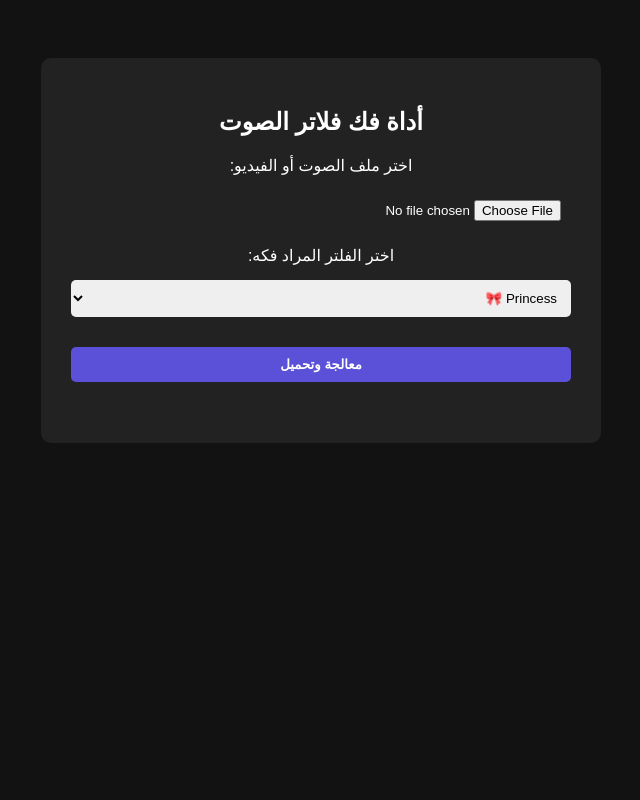
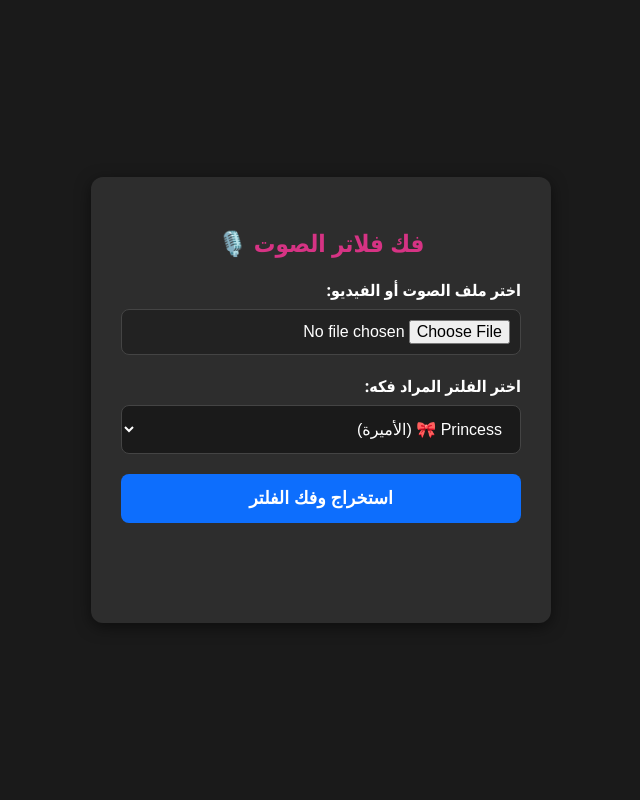
Before and after one commit to ObadaAmk1/revurse_insta_voice, a Flask app: page / in a window 1280 px wide. Shown: the whole page, without its empty margins (319-959 px from the left). Run offline with Flask 3, Linux system fonts and the light colour scheme.

Commit message:
Update index.html

```diff
--- a/templates/index.html
+++ b/templates/index.html
@@ -2,40 +2,75 @@
 <html lang="ar" dir="rtl">
 <head>
     <meta charset="UTF-8">
+    <meta name="viewport" content="width=device-width, initial-scale=1.0, maximum-scale=1.0, user-scalable=no">
     <title>أداة عكس فلاتر إنستغرام</title>
     <style>
-        body { font-family: Arial, sans-serif; padding: 50px; background-color: #121212; color: white; text-align: center; }
-        .container { max-width: 500px; margin: auto; background: #222; padding: 30px; border-radius: 10px; }
-        select, input, button { width: 100%; padding: 10px; margin: 15px 0; border-radius: 5px; border: none; }
-        button { background-color: #5b51d8; color: white; cursor: pointer; font-weight: bold; }
-        button:hover { background-color: #4a41b5; }
+        body {
+            font-family: 'Segoe UI', Tahoma, Geneva, Verdana, sans-serif;
+            background-color: #1a1a1a;
+            color: #fff;
+            display: flex;
+            justify-content: center;
+            align-items: center;
+            min-height: 100vh;
+            margin: 0;
+            padding: 20px;
+            box-sizing: border-box;
+        }
+        .container {
+            background: #2d2d2d;
+            padding: 30px;
+            border-radius: 12px;
+            box-shadow: 0 4px 15px rgba(0,0,0,0.5);
+            width: 100%;
+            max-width: 400px;
+            text-align: center;
+        }
+        h2 { margin-bottom: 20px; color: #d63384; font-size: 1.5rem; }
+        label { display: block; text-align: right; margin-bottom: 8px; font-weight: bold; }
+        select, input, button {
+            width: 100%;
+            padding: 14px;
+            margin-bottom: 20px;
+            border-radius: 8px;
+            border: 1px solid #444;
+            background: #1a1a1a;
+            color: white;
+            box-sizing: border-box;
+            font-size: 1rem;
+        }
+        input[type="file"] { padding: 10px; background: #222; }
+        button {
+            background-color: #0d6efd;
+            border: none;
+            font-size: 1.1rem;
+            font-weight: bold;
+            cursor: pointer;
+            transition: background 0.3s;
+        }
+        button:hover { background-color: #0b5ed7; }
+        #status { margin-top: 10px; font-size: 1rem; color: #ffc107; min-height: 24px;}
     </style>
 </head>
 <body>
+
     <div class="container">
-        <h2>أداة فك فلاتر الصوت</h2>
+        <h2>فك فلاتر الصوت 🎙️</h2>
         <form id="uploadForm">
             <label for="file">اختر ملف الصوت أو الفيديو:</label>
-            <input type="file" id="file" name="file" accept="audio/*,video/*" required>
+            <input type="file" id="file" name="file" accept="audio/*,video/*,.m4a,.mp4,.mov,.aac" required>
 
             <label for="effect">اختر الفلتر المراد فكه:</label>
             <select id="effect" name="effect">
-                <option value="Princess">Princess 🎀</option>
-                <option value="Chipmunk">Chipmunk 🐿️</option>
-                <option value="Demon">Demon 😈</option>
-                <option value="Pirate">Pirate 🏴‍☠️</option>
-                <option value="Alien">Alien 👽</option>
-                <option value="Robot">Robot 🤖</option>
-                <option value="Stadium">Stadium 📢</option>
-                <option value="Underwater">Underwater 🐟</option>
-                <option value="Wobble">Wobble 〰️</option>
-                <option value="Fishbowl">Fishbowl 🐠</option>
-                <option value="Autotune">Autotune 🎤</option>
-                <option value="Grandpa">Grandpa 🎵</option>
-                <option value="Grandma">Grandma 🎵</option>
+                <option value="Princess">Princess 🎀 (الأميرة)</option>
+                <option value="Chipmunk">Chipmunk 🐿️ (السنجاب)</option>
+                <option value="Demon">Demon 😈 (الشيطان)</option>
+                <option value="Grandpa">Grandpa 🎵 (الجد)</option>
+                <option value="Grandma">Grandma 🎵 (الجدة)</option>
+                <option value="Other">فلاتر أخرى</option>
             </select>
 
-            <button type="submit">معالجة وتحميل</button>
+            <button type="submit">استخراج وفك الفلتر</button>
         </form>
         <p id="status"></p>
     </div>
@@ -44,10 +79,16 @@
         document.getElementById('uploadForm').addEventListener('submit', async (e) => {
             e.preventDefault();
             const statusText = document.getElementById('status');
-            statusText.innerText = "جاري المعالجة... يرجى الانتظار.";
+            const submitBtn = document.querySelector('button[type="submit"]');
+
+            statusText.style.color = '#ffc107';
+            statusText.innerText = "جاري استخراج الصوت والمعالجة... ⏳";
+            submitBtn.disabled = true;
+            submitBtn.style.opacity = '0.7';
 
             const formData = new FormData(e.target);
 
+            try {
                 const response = await fetch('/process', {
                     method: 'POST',
                     body: formData
@@ -62,9 +103,19 @@
                     document.body.appendChild(a);
                     a.click();
                     a.remove();
-                statusText.innerText = "تم التحميل بنجاح!";
+                    statusText.style.color = '#28a745';
+                    statusText.innerText = "✅ تمت المعالجة والتحميل بنجاح!";
                 } else {
-                statusText.innerText = "حدث خطأ أثناء المعالجة.";
+                    const errorData = await response.json();
+                    statusText.style.color = '#dc3545';
+                    statusText.innerText = "❌ خطأ: " + (errorData.error || "فشلت العملية");
+                }
+            } catch (error) {
+                statusText.style.color = '#dc3545';
+                statusText.innerText = "❌ حدث خطأ في الاتصال.";
+            } finally {
+                submitBtn.disabled = false;
+                submitBtn.style.opacity = '1';
             }
         });
     </script>
```
Lines whose indentation alone changed are shown as unchanged.
